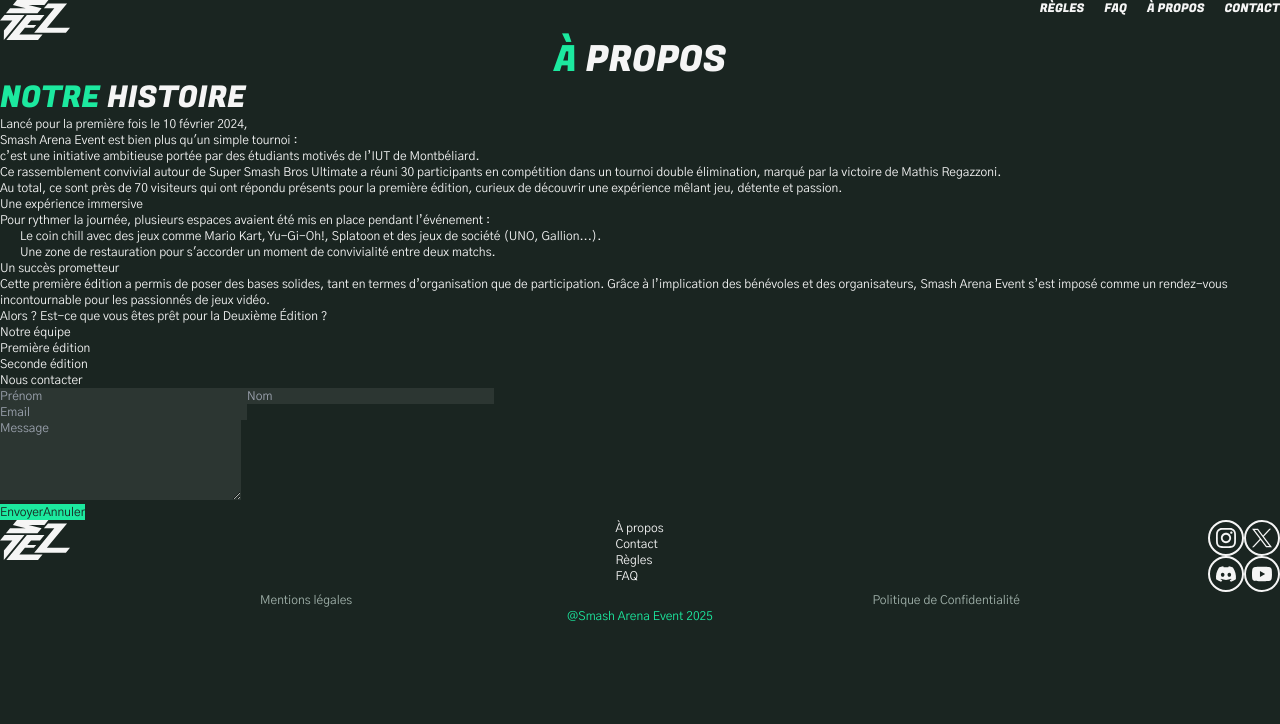
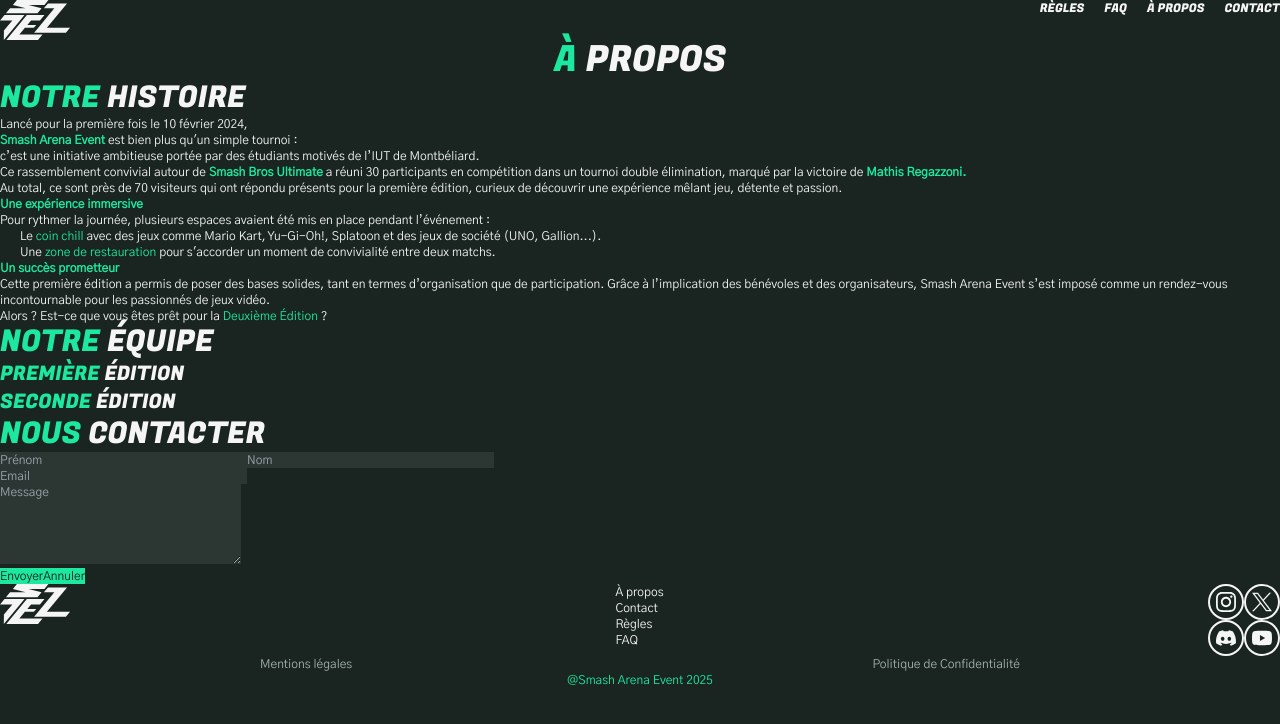
Before and after one commit to SmashArenaEvent/site_vitrine_SAE_2025, a Vue app: page /aPropos in a window 1280 px wide. Shown: the top 724 px of the page. Built offline with nearby package versions, Linux system fonts and the light colour scheme.

Commit message:
Première étape de mise en forme page a propos

```diff
--- a/src/pages/aPropos.vue
+++ b/src/pages/aPropos.vue
@@ -8,32 +8,32 @@ import Formulaire from '@/components/Formulaire.vue';
     <article>
         <h1 class="font-fugaz-one uppercase text-4xl text-center"><span class="text-Tonic">à</span> propos</h1>
         <h2 class="font-fugaz-one uppercase text-3xl"><span class="text-Tonic">Notre</span> histoire</h2>
-        <p>Lancé pour la première fois le 10 février 2024,<br/>Smash Arena Event est bien plus qu'un simple tournoi :<br/>c’est une initiative ambitieuse portée par des étudiants motivés de l’IUT de Montbéliard.</p>
-        <p>Ce rassemblement convivial autour de Super Smash Bros Ultimate a réuni 30 participants en compétition dans un tournoi double élimination, marqué par la victoire de Mathis Regazzoni.</p>
+        <p>Lancé pour la première fois le 10 février 2024,<br/><span class="text-Tonic font-bold">Smash Arena Event</span> est bien plus qu'un simple tournoi :<br/>c’est une initiative ambitieuse portée par des étudiants motivés de l’IUT de Montbéliard.</p>
+        <p>Ce rassemblement convivial autour de <span class="text-Tonic font-bold">Smash Bros Ultimate</span> a réuni 30 participants en compétition dans un tournoi double élimination, marqué par la victoire de <span class="text-Tonic font-bold">Mathis Regazzoni.</span></p>
         <p>Au total, ce sont près de 70 visiteurs qui ont répondu présents pour la première édition, curieux de découvrir une expérience mêlant jeu, détente et passion.</p>
         <!--Image-->
-        <h2>Une expérience immersive</h2>
+        <h3 class="text-Tonic font-bold">Une expérience immersive</h3>
         <p>Pour rythmer la journée, plusieurs espaces avaient été mis en place pendant l’événement :</p>
-        <p class="indent-5">Le coin chill avec des jeux comme Mario Kart, Yu-Gi-Oh!, Splatoon et des jeux de société (UNO, Gallion...).</p>
-        <p class="indent-5">Une zone de restauration pour s'accorder un moment de convivialité entre deux matchs. </p>
+        <p class="indent-5">Le <span class="text-Tonic">coin chill</span> avec des jeux comme Mario Kart, Yu-Gi-Oh!, Splatoon et des jeux de société (UNO, Gallion...).</p>
+        <p class="indent-5">Une <span class="text-Tonic">zone de restauration</span> pour s'accorder un moment de convivialité entre deux matchs. </p>
         <!--Image-->
-        <h2>Un succès prometteur</h2>
+        <h3 class="text-Tonic font-bold">Un succès prometteur</h3>
         <p>Cette première édition a permis de poser des bases solides, tant en termes d’organisation que de participation. Grâce à l’implication des bénévoles et des organisateurs, Smash Arena Event s’est imposé comme un rendez-vous incontournable pour les passionnés de jeux vidéo.</p>
-        <p>Alors ? Est-ce que vous êtes prêt pour la Deuxième Édition ?</p>
+        <p>Alors ? Est-ce que vous êtes prêt pour la <span class="text-Tonic">Deuxième Édition</span> ?</p>
     </article>
     <article>
-        <h2>Notre équipe</h2>
+        <h2 class="font-fugaz-one uppercase text-3xl"><span class="text-Tonic">Notre</span> équipe</h2>
         <section>
-            <h3>Première édition</h3>
+            <h3 class="font-fugaz-one uppercase text-xl"><span class="text-Tonic">Première</span> édition</h3>
             <!--Card Porfil-->
         </section>
         <section>
-            <h3>Seconde édition</h3>
+            <h3 class="font-fugaz-one uppercase text-xl"><span class="text-Tonic">Seconde</span> édition</h3>
             <!--Card Porfil-->
         </section>
     </article>
     <section>
-        <h2>Nous contacter</h2>
+        <h2 class="font-fugaz-one uppercase text-3xl"><span class="text-Tonic">Nous</span> contacter</h2>
         <Formulaire/>
     </section>
 </template>
```
Also changed, not shown: src/Tests.svg (deleted), 1 other file (tests, documents, lock files or other folders).
